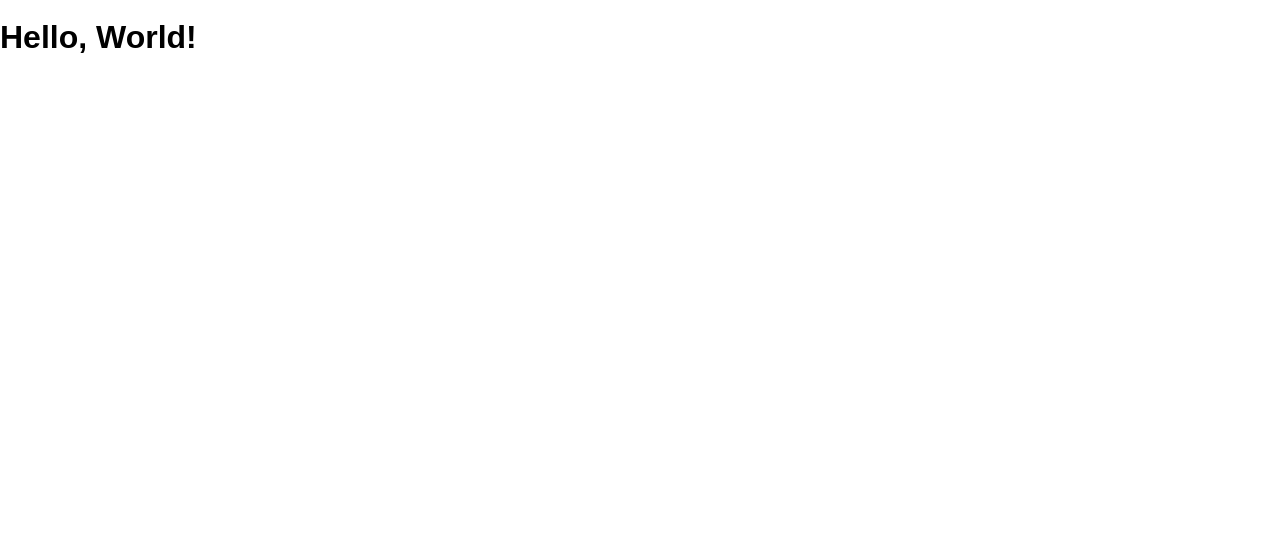
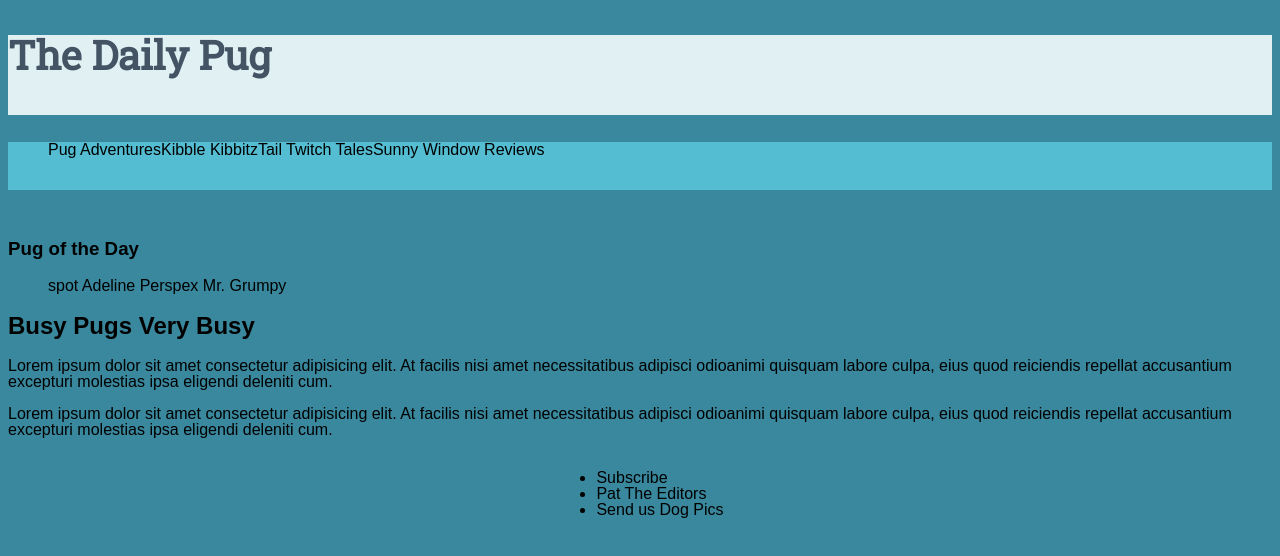
Before and after one commit to Hectorscreativeworld/the-daily-pug, a website: page public/index.html in a window 1280 px wide. Drawn offline with Linux system fonts and the light colour scheme.

Commit message:
Flex-box

```diff
--- a/public/index.html
+++ b/public/index.html
@@ -1,13 +1,54 @@
 <!DOCTYPE html>
 <html>
+
 <head lang="en">
   <meta charset="UTF-8">
   <meta name="viewport" content="width=device-width, initial-scale=1">
   <title>The Daily Pug</title>
+  <link href="https://fonts.googleapis.com/css?family=Roboto+Slab" rel="stylesheet">
   <link rel="shortcut icon" href="/favicon.ico">
   <link rel="stylesheet" href="/screen.css">
 </head>
+
 <body>
-    <h1 class='hello-world'>Hello, World!</h1>
+  <main class="main-container">
+    <h1 class="header-text">The Daily Pug</h1>
+    <ul class="navbar">
+      <a>Pug Adventures</a>
+      <a>Kibble Kibbitz</a>
+      <a>Tail Twitch Tales</a>
+      <a>Sunny Window Reviews</a>
+    </ul>
+
+    <div class="side_picture">
+      <img src="" alt="">
+      <h3>Pug of the Day</h3>
+      <ul>
+        <L>spot</L>
+        <L>Adeline</L>
+        <L>Perspex</L>
+        <L>Mr. Grumpy</L>
+      </ul>
+    </div>
+    <article>
+      <h1> Busy Pugs Very Busy</h1>
+      <p>Lorem ipsum dolor sit amet consectetur adipisicing elit. At facilis
+        nisi amet necessitatibus adipisci odioanimi quisquam labore culpa, eius
+        quod reiciendis repellat accusantium excepturi molestias ipsa eligendi
+        deleniti cum.</p>
+      <p>Lorem ipsum dolor sit amet consectetur adipisicing elit. At facilis
+        nisi amet necessitatibus adipisci odioanimi quisquam labore culpa, eius
+        quod reiciendis repellat accusantium excepturi molestias ipsa eligendi
+        deleniti cum.</p>
+    </article>
+  </main>
+  <footer>
+    <ul class="footer-button">
+      <li>Subscribe</li>
+      <li>Pat The Editors</li>
+      <li>Send us Dog Pics</li>
+    </ul>
+  </footer>
 </body>
+
 </html>
--- a/public/screen.css
+++ b/public/screen.css
@@ -6,7 +6,45 @@ html {
   height: 100%;
 }
 
+
 body {
-  margin: 0;
+  display: flex;
+  flex-direction: column;
+  align-items: center;
+
   min-height: 100%;
+  background-color: #3a889e;
 }
+
+
+/* Class */
+
+.header-text {
+  background-color: #e1f1f3;
+  min-height: 5rem;
+  font-family: 'Roboto Slab', serif;
+  font-size: 2.5rem;
+  color: #445465;
+}
+
+.navbar {
+  display: flex;
+
+  min-height: 3rem;
+  background-color: #54bdd2;
+  min-padding: 2rem;
+
+}
+
+/* main */
+.main-container {}
+
+.side_picture {}
+
+
+article {}
+
+/* footer */
+footer {}
+
+.footer-button {}
```
Lines whose indentation alone changed are shown as unchanged.
